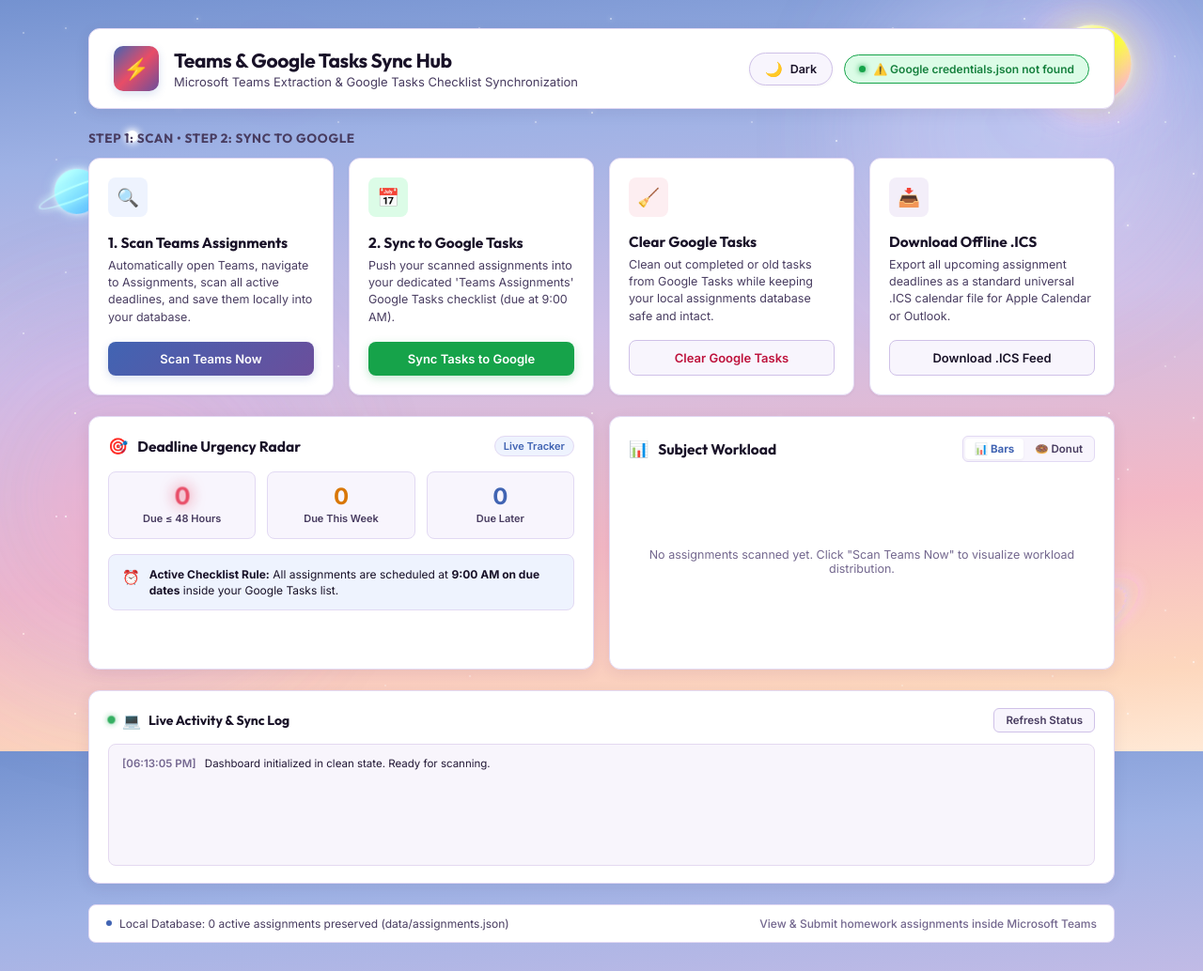
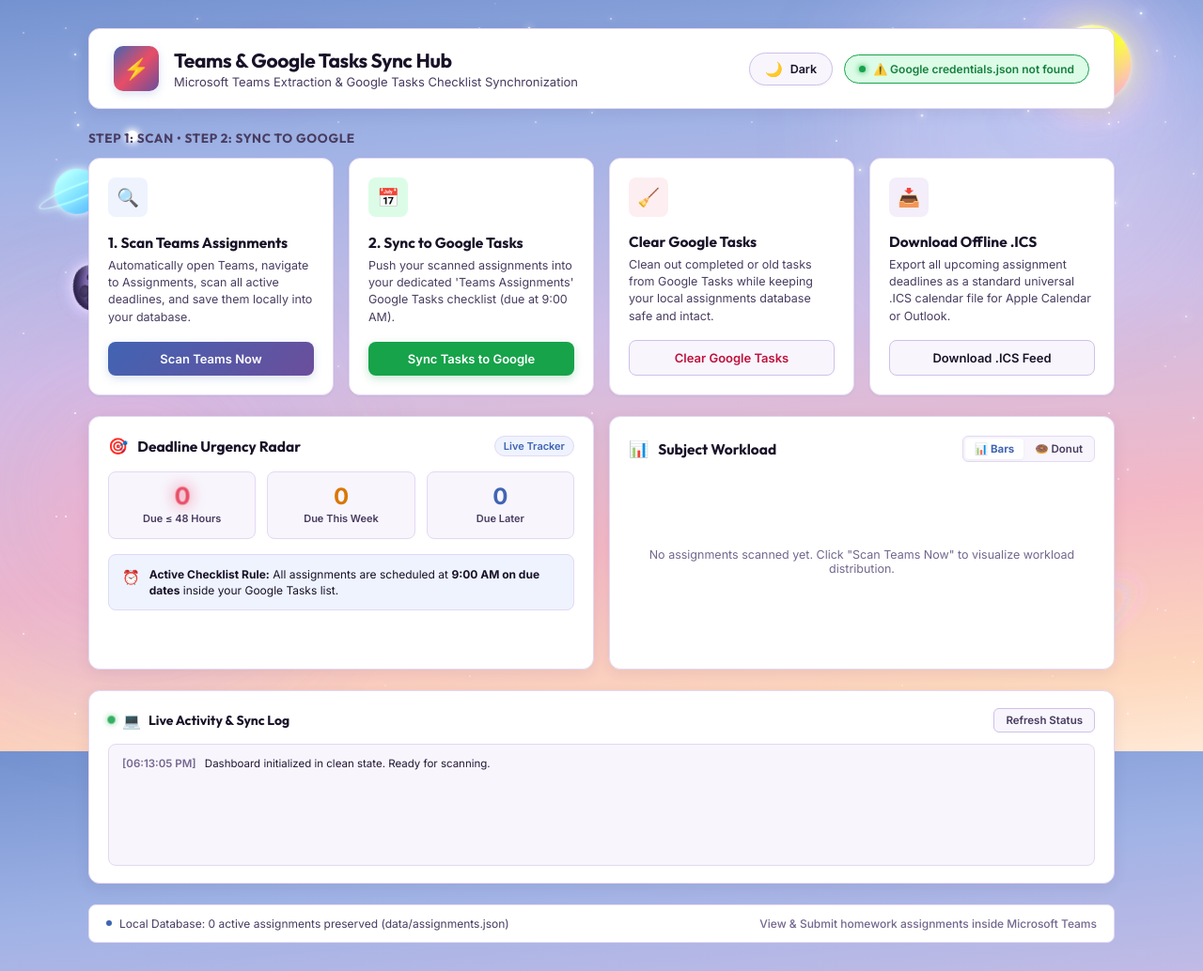
Before and after one commit to Parth-why/Teams-automation, a Flask app: page / in a window 1280 px wide. Shown: the whole page at 94% size. Run offline with Flask 3, Linux system fonts and the light colour scheme.

Commit message:
feat: Independent asynchronous star peak timings and enlarged slow-drifting floating asteroid

```diff
--- a/static/app.js
+++ b/static/app.js
@@ -537,30 +537,68 @@ function escapeHtml(str) {
 }
 
 // ==========================================================================
-// Floating Asteroid Random Trajectory Physics Engine
+// Dynamic Individual Glitter Stars Generator (Different Peak Timings)
+// ==========================================================================
+
+function initDynamicGlitterStars() {
+    const container = document.getElementById('dynamicGlitterStars');
+    if (!container) return;
+
+    container.innerHTML = '';
+    const starCount = 70;
+    const starColors = ['#FFFFFF', '#BAE6FD', '#FDE68A', '#FECDD3', '#DDD6FE', '#A7F3D0'];
+
+    for (let i = 0; i < starCount; i++) {
+        const star = document.createElement('span');
+        star.className = 'glitter-star';
+
+        const x = (Math.random() * 99).toFixed(2);
+        const y = (Math.random() * 98).toFixed(2);
+        const size = (Math.random() * 1.6 + 0.9).toFixed(1);
+        const color = starColors[Math.floor(Math.random() * starColors.length)];
+
+        // Every star has a distinct duration (4.5s to 9.5s) and random phase offset (-0.5s to -10s)
+        const duration = (Math.random() * 5.0 + 4.5).toFixed(2);
+        const delay = (-(Math.random() * 9.5)).toFixed(2);
+
+        star.style.left = `${x}%`;
+        star.style.top = `${y}%`;
+        star.style.width = `${size}px`;
+        star.style.height = `${size}px`;
+        star.style.backgroundColor = color;
+        star.style.color = color;
+        star.style.animationDuration = `${duration}s`;
+        star.style.animationDelay = `${delay}s`;
+
+        container.appendChild(star);
+    }
+}
+
+// ==========================================================================
+// Floating Asteroid Random Trajectory Physics Engine (Slow & Majestic)
 // ==========================================================================
 
 function initFloatingAsteroid() {
     const asteroid = document.getElementById('floatingAsteroid');
     if (!asteroid) return;
 
-    // Initial position
-    let curX = Math.floor(window.innerWidth * 0.15);
-    let curY = Math.floor(window.innerHeight * 0.25);
+    // Initial starting position
+    let curX = Math.floor(window.innerWidth * 0.12);
+    let curY = Math.floor(window.innerHeight * 0.22);
     asteroid.style.left = `${curX}px`;
     asteroid.style.top = `${curY}px`;
 
     function moveAsteroidToRandomPoint() {
-        const margin = 50;
-        const maxX = Math.max(80, window.innerWidth - margin);
-        const maxY = Math.max(80, window.innerHeight - margin);
+        const margin = 60;
+        const maxX = Math.max(90, window.innerWidth - margin);
+        const maxY = Math.max(90, window.innerHeight - margin);
 
         const targetX = Math.floor(Math.random() * (maxX - margin)) + margin;
         const targetY = Math.floor(Math.random() * (maxY - margin)) + margin;
 
         const dist = Math.hypot(targetX - curX, targetY - curY);
-        // Smooth floating speed: ~35px/s
-        const durationSec = Math.max(6, Math.min(18, dist / 35));
+        // Calm, majestic, slow speed: ~15px/s (takes 18s to 42s per leg)
+        const durationSec = Math.max(18, Math.min(42, dist / 15));
 
         curX = targetX;
         curY = targetY;
@@ -572,12 +610,13 @@ function initFloatingAsteroid() {
         setTimeout(moveAsteroidToRandomPoint, durationSec * 1000);
     }
 
-    setTimeout(moveAsteroidToRandomPoint, 1000);
+    setTimeout(moveAsteroidToRandomPoint, 1200);
 }
 
 // Auto-refresh & Theme Init on load
 document.addEventListener('DOMContentLoaded', () => {
     initTheme();
+    initDynamicGlitterStars();
     initFloatingAsteroid();
     loadStatus();
     setInterval(loadStatus, 15000);
--- a/static/style.css
+++ b/static/style.css
@@ -511,56 +511,96 @@ body {
     background: radial-gradient(circle, #E84D67 0%, #6B4E9B 50%, transparent 80%);
 }
 
-/* 7. Floating Space Asteroid */
+/* 7. Floating Space Asteroid (Enlarged & Majestic Slow Drift) */
 .floating-asteroid {
     position: absolute;
-    width: 32px;
-    height: 30px;
+    width: 48px;
+    height: 45px;
     z-index: 1;
     pointer-events: none;
-    transition: left 7s cubic-bezier(0.4, 0, 0.2, 1), top 7s cubic-bezier(0.4, 0, 0.2, 1);
 }
 
 .asteroid-body {
-    width: 32px;
-    height: 30px;
-    background: linear-gradient(135deg, #8E82AA 0%, #564778 45%, #251B44 100%);
+    width: 48px;
+    height: 45px;
+    background: linear-gradient(135deg, #958BB0 0%, #5E4E82 45%, #251B44 100%);
     border-radius: 46% 54% 62% 38% / 52% 44% 56% 48%;
     box-shadow:
-        0 0 12px rgba(157, 136, 206, 0.5),
-        inset -4px -4px 8px rgba(10, 5, 25, 0.85),
-        inset 2px 2px 5px rgba(255, 255, 255, 0.45);
+        0 0 16px rgba(157, 136, 206, 0.5),
+        inset -6px -6px 10px rgba(10, 5, 25, 0.9),
+        inset 3px 3px 6px rgba(255, 255, 255, 0.5);
     position: relative;
-    animation: asteroidTumble 18s linear infinite;
+    animation: asteroidTumble 28s linear infinite;
 }
 
 .asteroid-crater {
     position: absolute;
     border-radius: 50%;
-    background: rgba(22, 14, 40, 0.7);
-    box-shadow: inset 1px 1px 2px rgba(0, 0, 0, 0.8);
+    background: rgba(18, 11, 32, 0.75);
+    box-shadow: inset 1.5px 1.5px 3px rgba(0, 0, 0, 0.85);
 }
 
-.asteroid-crater.c1 { top: 6px; left: 7px; width: 7px; height: 6px; }
-.asteroid-crater.c2 { bottom: 6px; right: 7px; width: 9px; height: 8px; }
-.asteroid-crater.c3 { top: 13px; right: 5px; width: 5px; height: 5px; }
+.asteroid-crater.c1 { top: 9px; left: 10px; width: 10px; height: 9px; }
+.asteroid-crater.c2 { bottom: 10px; right: 11px; width: 13px; height: 11px; }
+.asteroid-crater.c3 { top: 18px; right: 8px; width: 7px; height: 7px; }
+.asteroid-crater.c4 { bottom: 12px; left: 12px; width: 6px; height: 6px; }
 
 .asteroid-trail {
     position: absolute;
     top: 50%;
     left: 50%;
     transform: translate(-50%, -50%);
-    width: 48px;
-    height: 48px;
+    width: 70px;
+    height: 70px;
     border-radius: 50%;
-    background: radial-gradient(circle, rgba(157, 136, 206, 0.3) 0%, transparent 70%);
-    filter: blur(4px);
+    background: radial-gradient(circle, rgba(157, 136, 206, 0.28) 0%, transparent 70%);
+    filter: blur(5px);
     pointer-events: none;
 }
 
 @keyframes asteroidTumble {
     0% { transform: rotate(0deg); }
     100% { transform: rotate(360deg); }
+}
+
+/* 8. Individual Asynchronous Glitter Stars (Every Star Peaks at Different Times) */
+.dynamic-glitter-layer {
+    position: absolute;
+    top: 0;
+    left: 0;
+    width: 100%;
+    height: 100%;
+    pointer-events: none;
+    overflow: hidden;
+    z-index: 0;
+}
+
+.glitter-star {
+    position: absolute;
+    border-radius: 50%;
+    pointer-events: none;
+    animation-name: individualStarGlitter;
+    animation-iteration-count: infinite;
+    animation-direction: alternate;
+    animation-timing-function: ease-in-out;
+}
+
+@keyframes individualStarGlitter {
+    0% {
+        opacity: 0.1;
+        filter: drop-shadow(0 0 0 transparent) brightness(0.6);
+        transform: scale(0.7);
+    }
+    50% {
+        opacity: 1;
+        filter: drop-shadow(0 0 4px #FFFFFF) drop-shadow(0 0 8px currentColor) brightness(1.6);
+        transform: scale(1.2);
+    }
+    100% {
+        opacity: 0.2;
+        filter: drop-shadow(0 0 0 transparent) brightness(0.75);
+        transform: scale(0.8);
+    }
 }
 
 /* ==========================================================================
--- a/templates/index.html
+++ b/templates/index.html
@@ -55,9 +55,13 @@
                 <div class="asteroid-crater c1"></div>
                 <div class="asteroid-crater c2"></div>
                 <div class="asteroid-crater c3"></div>
+                <div class="asteroid-crater c4"></div>
             </div>
             <div class="asteroid-trail"></div>
         </div>
+
+        <!-- Individual Asynchronous Glitter Stars (All Peak at Different Times) -->
+        <div class="dynamic-glitter-layer" id="dynamicGlitterStars"></div>
 
         <!-- Continuous Left-to-Right Shooting Stars -->
         <div class="shooting-stars-layer" id="shootingStarsLayer"></div>
```
